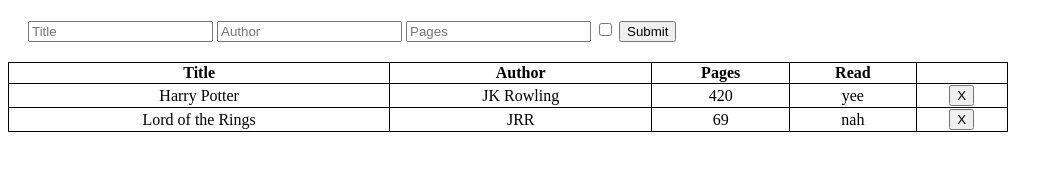
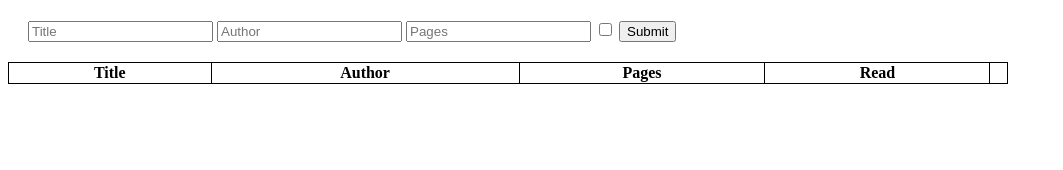
Before and after one commit to Magnary1/odin-library, a plain HTML site: page index.html in a window 1280 px wide. Shown: the whole page, without its empty margins (0-1063 px from the left). Drawn offline with Linux system fonts and the light colour scheme.

Commit message:
removed placeholder items

```diff
--- a/index.html
+++ b/index.html
@@ -17,27 +17,13 @@
         <input id ="submit-input" type="submit" value="Submit">
     </form>
     <table>
-        <tr>
+        <tr data-current-index = "ignore">
           <th>Title</th>
           <th>Author</th>
           <th>Pages</th>
           <th>Read</th>
           <th></th>
         </tr>
-        <tr>
-          <td>Harry Potter</td>
-          <td>JK Rowling</td>
-          <td>420</td>
-          <td>yee</td>
-          <td><button class = "delete-button">X</button></td>
-        </tr>
-        <tr>
-          <td>Lord of the Rings</td>
-          <td>JRR</td>
-          <td>69</td>
-          <td>nah</td>
-          <td><button class = "delete-button">X</button></td>
-        </tr>
       </table>
 </body>
 </html>
```
